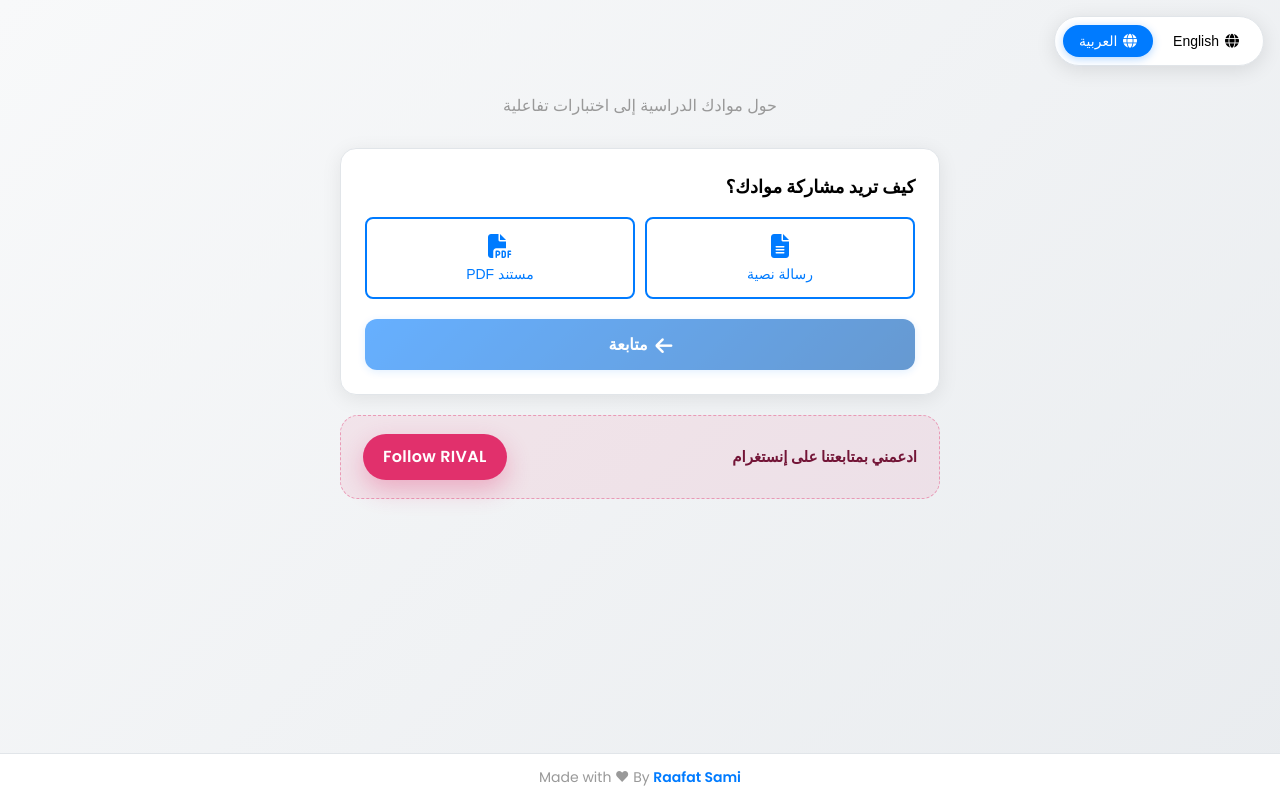
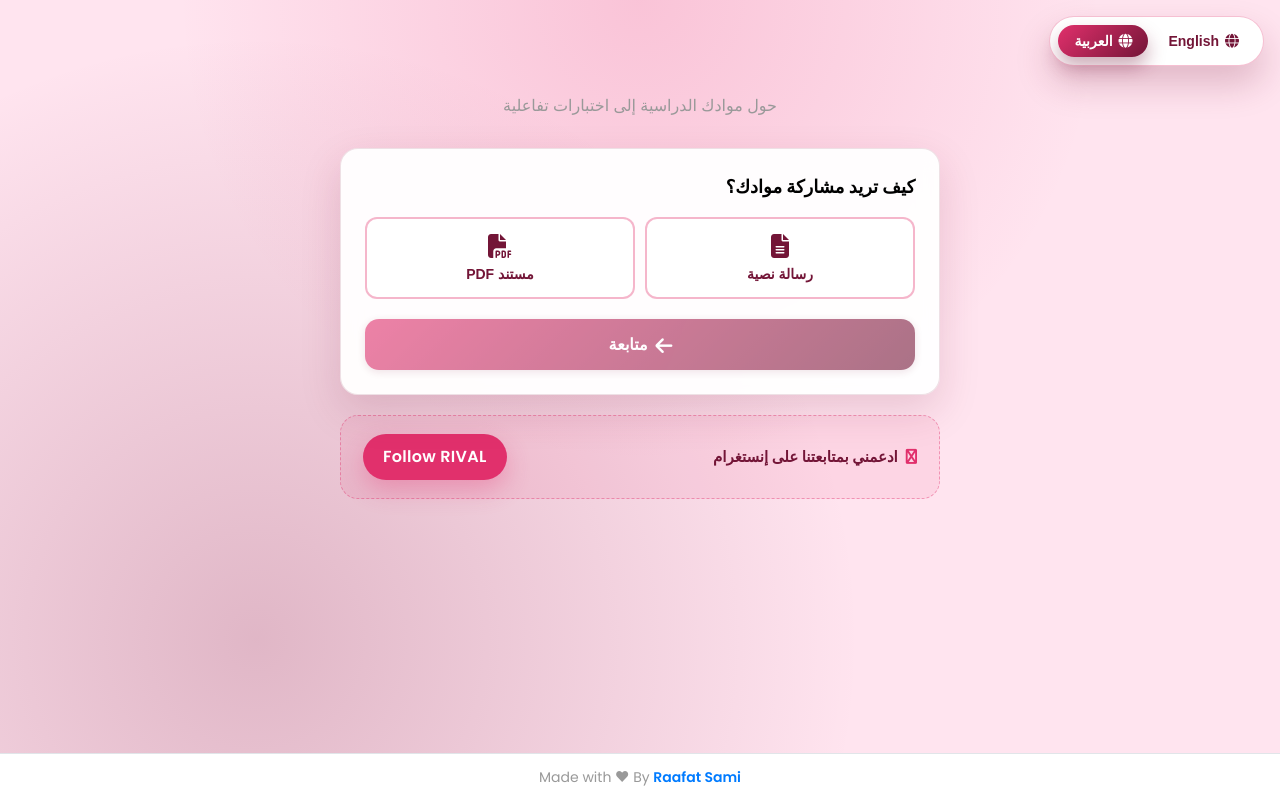
Before and after one commit to RefOoSami001/quiz-mini-app, a Flask app: page / in a window 1280 px wide. Run offline with Flask 3, Linux system fonts and the light colour scheme; some libraries are stand-ins or nearby versions.

Commit message:
Apply brand palette across UI (body background, buttons, cards, inputs, navigation, brand-follow) to match #e1306c/#731537

```diff
--- a/templates/index.html
+++ b/templates/index.html
@@ -21,11 +21,17 @@
             --font-arabic: 'Cairo', 'Segoe UI', Tahoma, Arial, sans-serif;
             --animation-duration: 0.2s;
             --animation-easing: cubic-bezier(0.4, 0, 0.2, 1);
+            --brand-primary: #e1306c;
+            --brand-dark: #731537;
+            --brand-light: #ffe4ef;
+            --card-border: rgba(115, 21, 55, 0.12);
         }
 
         body {
             font-family: var(--font-english);
-            background: linear-gradient(135deg, var(--tg-theme-bg-color, #f8f9fa) 0%, var(--tg-theme-secondary-bg-color, #e9ecef) 100%);
+            background: radial-gradient(circle at top, rgba(225,48,108,0.18), transparent 45%),
+                        radial-gradient(circle at 20% 80%, rgba(115,21,55,0.22), transparent 50%),
+                        var(--brand-light);
             color: var(--tg-theme-text-color, #212529);
             line-height: 1.6;
             padding: 16px;
@@ -60,11 +66,11 @@
             top: 16px;
             right: 16px;
             z-index: 1000;
-            background: var(--tg-theme-secondary-bg-color, #ffffff);
-            border-radius: 25px;
+            background: #fff;
+            border-radius: 26px;
             padding: 8px;
-            box-shadow: 0 4px 20px rgba(0, 0, 0, 0.1);
-            border: 1px solid var(--tg-theme-section-separator-color, #e1e5e9);
+            box-shadow: 0 18px 35px rgba(115, 21, 55, 0.22);
+            border: 1px solid rgba(225, 48, 108, 0.3);
             display: flex;
             gap: 4px;
             animation: slideInRight 0.5s var(--animation-easing);
@@ -86,9 +92,9 @@
             border: none;
             border-radius: 20px;
             background: transparent;
-            color: var(--tg-theme-text-color, #000000);
+            color: var(--brand-dark);
             font-size: 14px;
-            font-weight: 500;
+            font-weight: 600;
             cursor: pointer;
             transition: all var(--animation-duration) var(--animation-easing);
             display: flex;
@@ -97,15 +103,15 @@
         }
 
         .lang-btn:hover {
-            background: var(--tg-theme-button-color, #007bff);
+            background: rgba(225, 48, 108, 0.15);
+            color: var(--brand-dark);
+            transform: scale(1.05);
+        }
+
+        .lang-btn.active {
+            background: linear-gradient(135deg, var(--brand-primary), var(--brand-dark));
             color: white;
-            transform: scale(1.05);
-        }
-
-        .lang-btn.active {
-            background: var(--tg-theme-button-color, #007bff);
-            color: white;
-            box-shadow: 0 2px 8px rgba(0, 123, 255, 0.3);
+            box-shadow: 0 10px 18px rgba(115, 21, 55, 0.35);
         }
 
         .header {
@@ -131,12 +137,12 @@
         }
 
         .card {
-            background: var(--tg-theme-secondary-bg-color, #ffffff);
-            border-radius: 16px;
+            background: rgba(255, 255, 255, 0.95);
+            border-radius: 18px;
             padding: 24px;
             margin-bottom: 20px;
-            border: 1px solid var(--tg-theme-section-separator-color, #e1e5e9);
-            box-shadow: 0 4px 20px rgba(0, 0, 0, 0.08);
+            border: 1px solid var(--card-border);
+            box-shadow: 0 16px 40px rgba(115, 21, 55, 0.15);
             backdrop-filter: blur(10px);
             transition: all var(--animation-duration) var(--animation-easing);
             animation: slideInUp 0.5s var(--animation-easing);
@@ -174,6 +180,13 @@
             align-items: center;
         }
 
+        .brand-follow span::before {
+            content: "\f16d";
+            font-family: "Font Awesome 6 Free";
+            font-weight: 900;
+            color: var(--brand-primary);
+        }
+
 
 
         .brand-follow a {
@@ -339,12 +352,12 @@
 
         .input-btn {
             padding: 15px;
-            border: 2px solid var(--tg-theme-button-color, #007bff);
-            border-radius: 8px;
-            background: transparent;
-            color: var(--tg-theme-button-color, #007bff);
+            border: 2px solid rgba(225,48,108,0.35);
+            border-radius: 12px;
+            background: rgba(255,255,255,0.75);
+            color: var(--brand-dark);
             font-size: 14px;
-            font-weight: 500;
+            font-weight: 600;
             cursor: pointer;
             transition: all var(--animation-duration) var(--animation-easing);
             text-align: center;
@@ -421,15 +436,15 @@
         .btn {
             width: 100%;
             padding: 16px 24px;
-            background: linear-gradient(135deg, var(--tg-theme-button-color, #007bff) 0%, #0056b3 100%);
+            background: linear-gradient(135deg, var(--brand-primary), var(--brand-dark));
             color: white;
             border: none;
-            border-radius: 12px;
+            border-radius: 14px;
             font-size: 16px;
             font-weight: 600;
             cursor: pointer;
             transition: all var(--animation-duration) var(--animation-easing);
-            box-shadow: 0 4px 15px rgba(0, 123, 255, 0.3);
+            box-shadow: 0 12px 26px rgba(115, 21, 55, 0.25);
             position: relative;
             overflow: hidden;
             display: flex;
```
Also changed, not shown: other parts of templates/index.html (+44 -42 lines).
